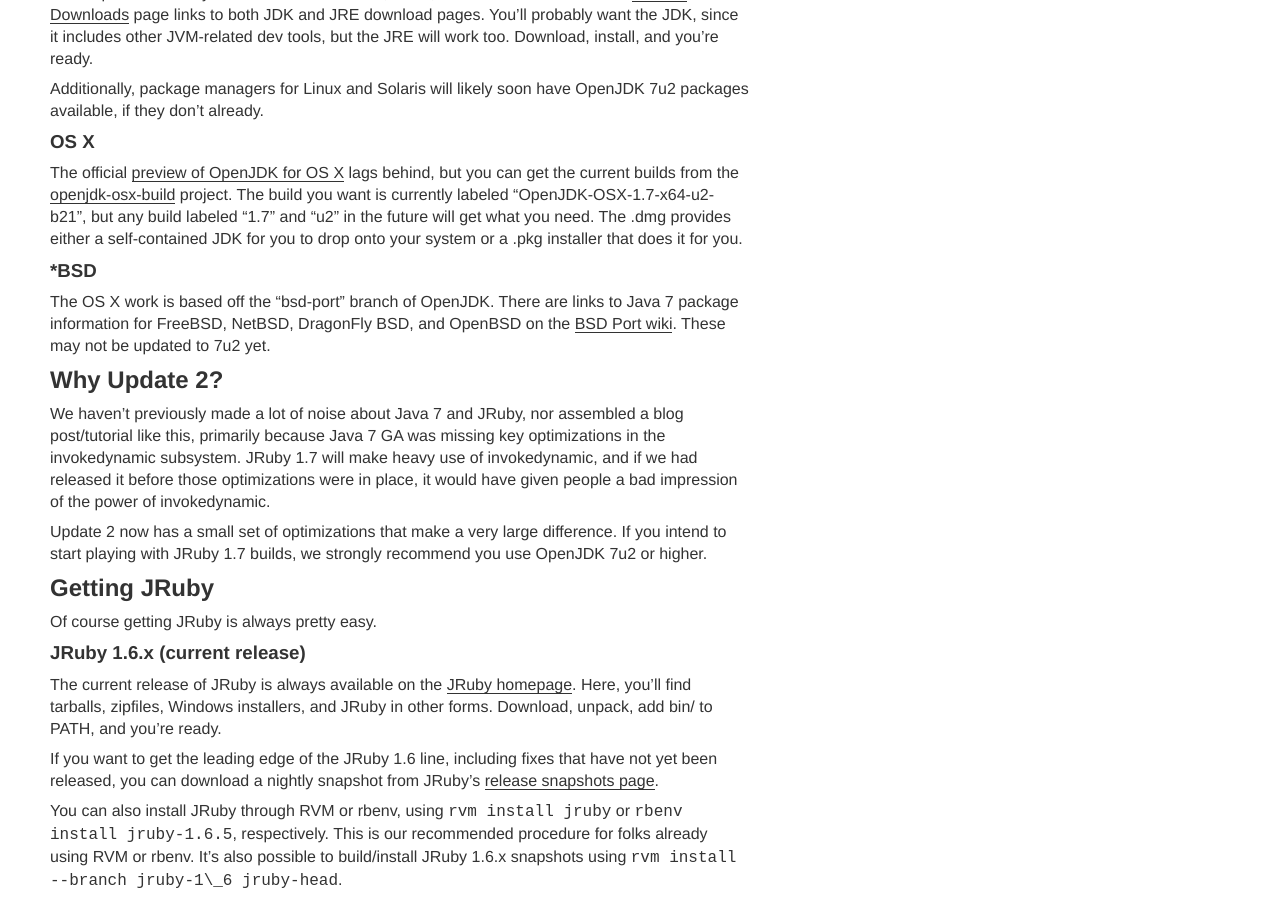
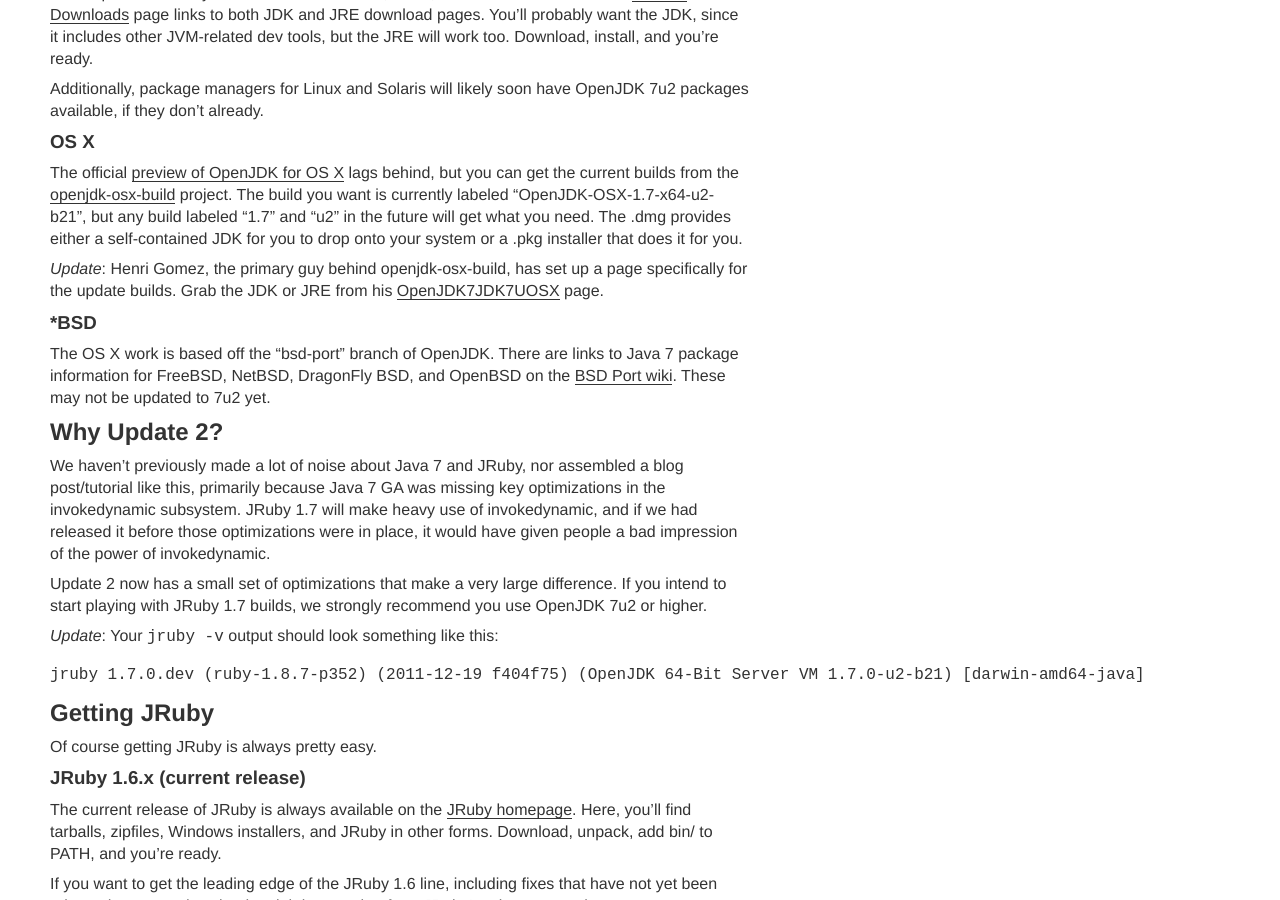
Before and after one commit to jruby/blog.jruby.org, a Jekyll site: the page built from _posts/2011-12-19-getting_started_with_jruby_and_java_7.md, in a window 1280 px wide and 900 px high, scrolled down 590 px. Built offline with Jekyll 4.4.1, drawn with Linux system fonts in a browser that asks for light colours; comment, search, counter and statistics services are not loaded.

Commit message:
Add more help on getting the right Java version for OS X.

````diff
--- a/_posts/2011-12-19-getting_started_with_jruby_and_java_7.md
+++ b/_posts/2011-12-19-getting_started_with_jruby_and_java_7.md
@@ -39,6 +39,10 @@
 and "u2" in the future will get what you need. The .dmg provides either a self-contained
 JDK for you to drop onto your system or a .pkg installer that does it for you.
 
+*Update*: Henri Gomez, the primary guy behind openjdk-osx-build, has set up a page specifically
+for the update builds. Grab the JDK or JRE from his
+[OpenJDK7JDK7UOSX](http://code.google.com/p/openjdk-osx-build/wiki/OpenJDK7JDK7UOSX) page.
+
 ### \*BSD
 
 The OS X work is based off the "bsd-port" branch of OpenJDK. There are links to Java 7 package
@@ -57,6 +61,12 @@
 
 Update 2 now has a small set of optimizations that make a very large difference. If you intend
 to start playing with JRuby 1.7 builds, we strongly recommend you use OpenJDK 7u2 or higher.
+
+*Update*: Your ```jruby -v``` output should look something like this:
+
+```
+jruby 1.7.0.dev (ruby-1.8.7-p352) (2011-12-19 f404f75) (OpenJDK 64-Bit Server VM 1.7.0-u2-b21) [darwin-amd64-java]
+```
 
 Getting JRuby
 -------------
````
